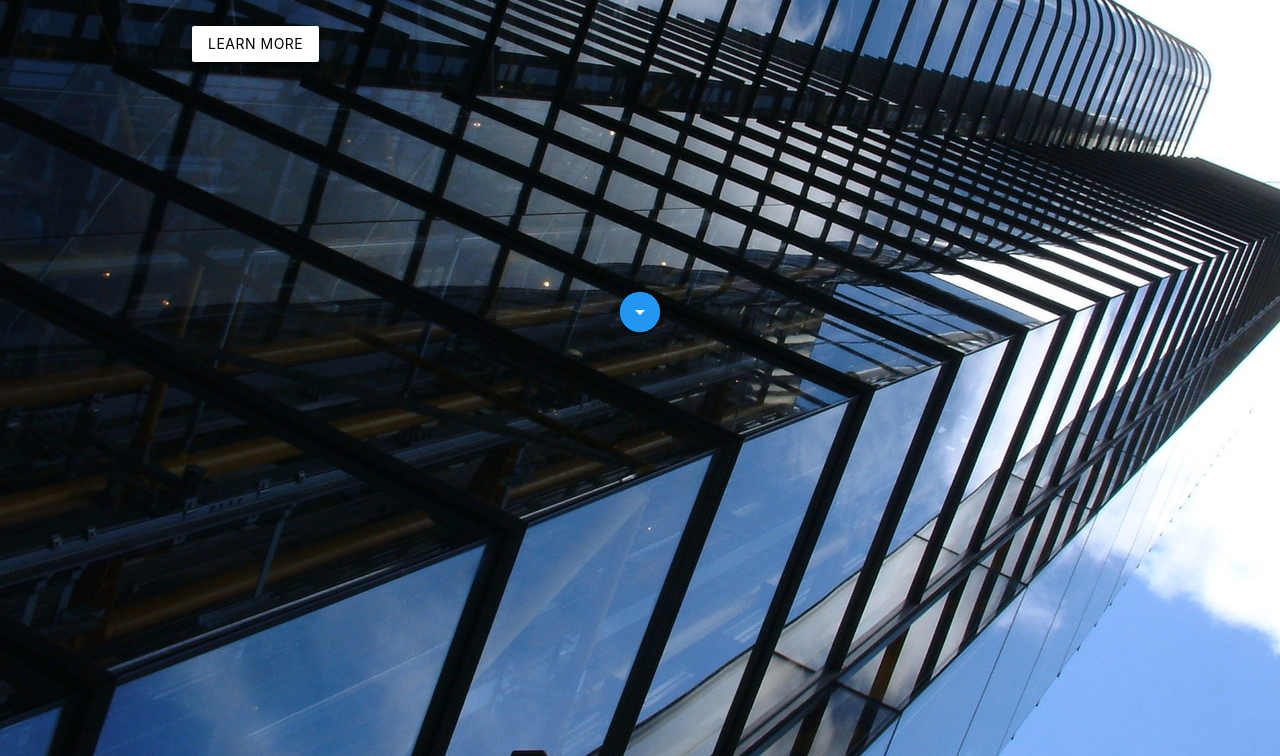
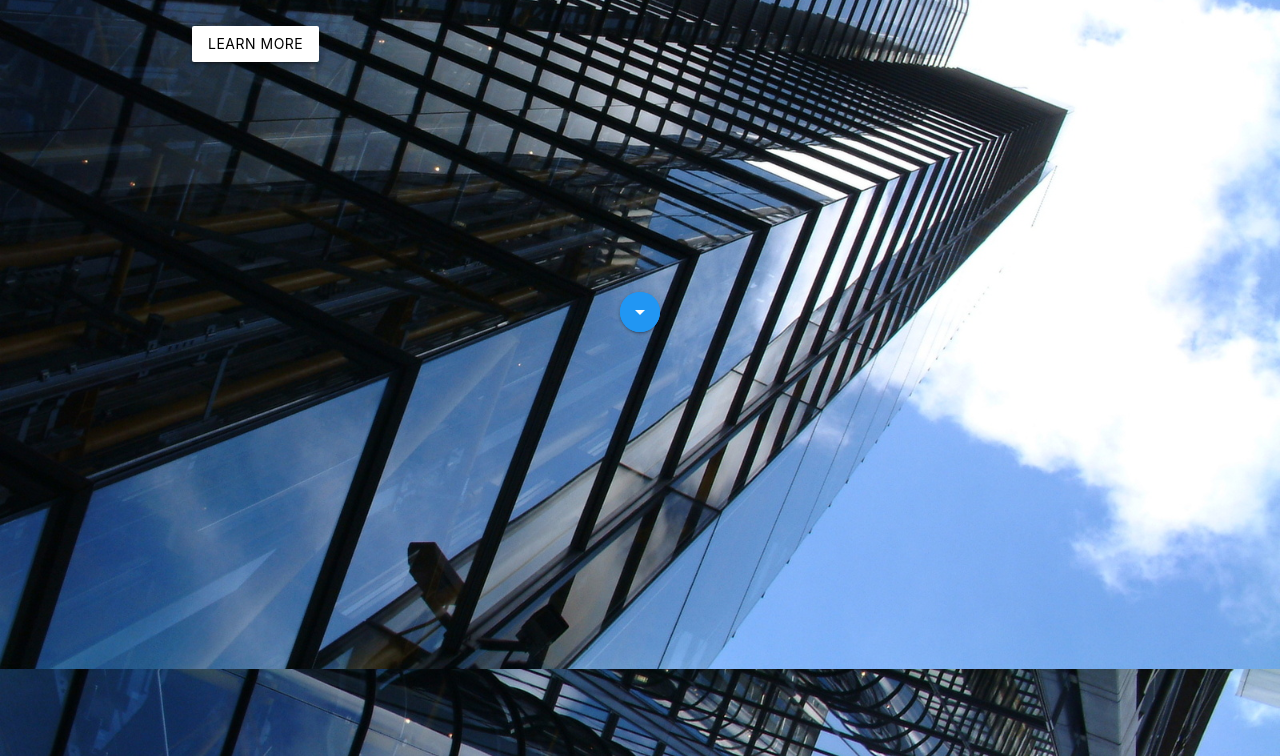
Before and after one commit to tchiffaMed/biziBizi, a plain HTML site: page index.html in a window 1280 px wide. Shown: the part 291-1047 px from the top of the page. Drawn offline with nearby package versions, Linux system fonts and the light colour scheme.

Commit message:
Update index.html

```diff
--- a/index.html
+++ b/index.html
@@ -33,7 +33,7 @@
 
 </head>
 <body>
-    <header class="" style="background-image: url(i/scra.jpg);background-size: cover; height: 1200px;background-attachment:scroll;">
+    <header class="" style="background-image: url(i/scra.jpg);background-size: cover; height: 1050px;background-attachment:fixed;">
         <div class="navbar-fixed">
            <nav class="transparent">
 
```
